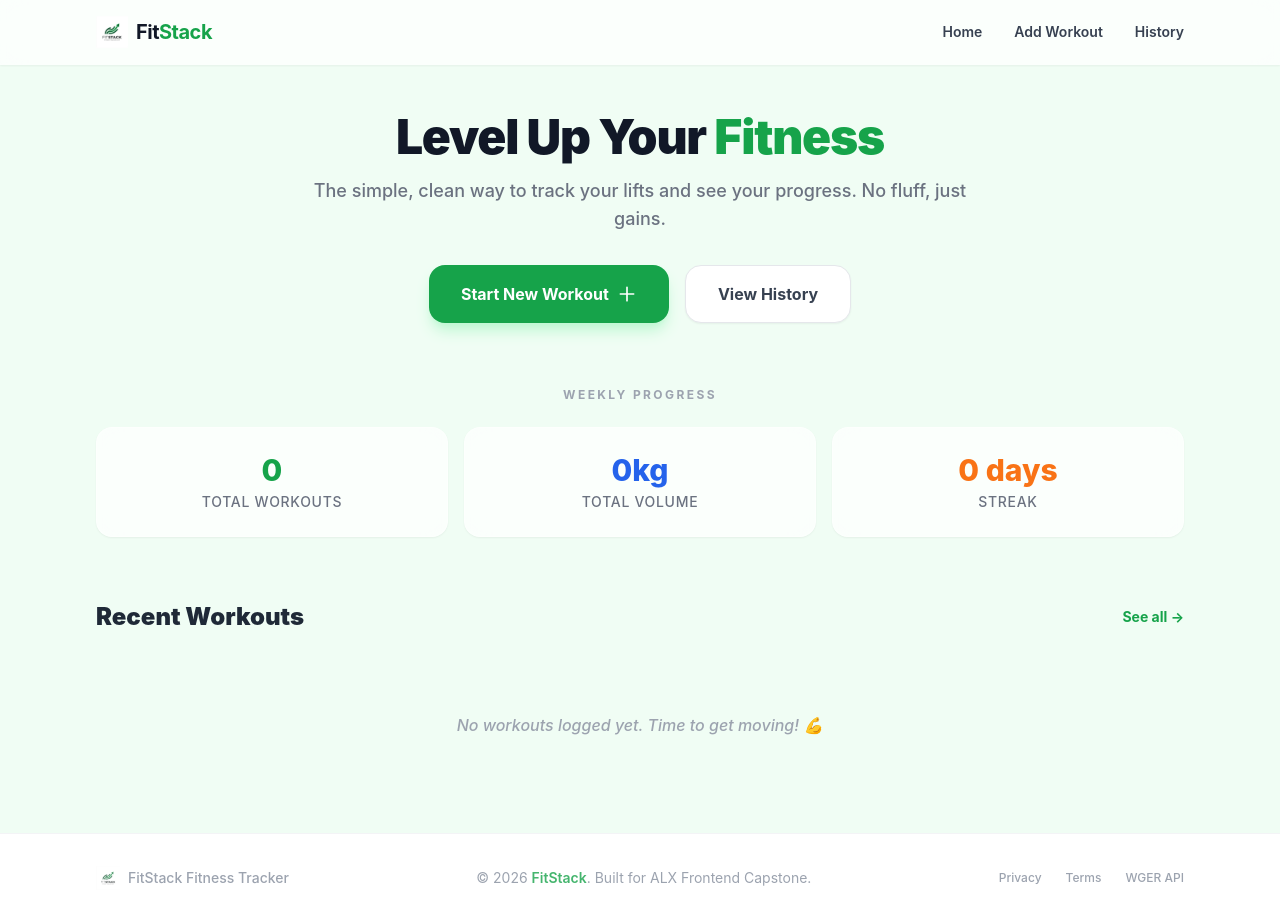
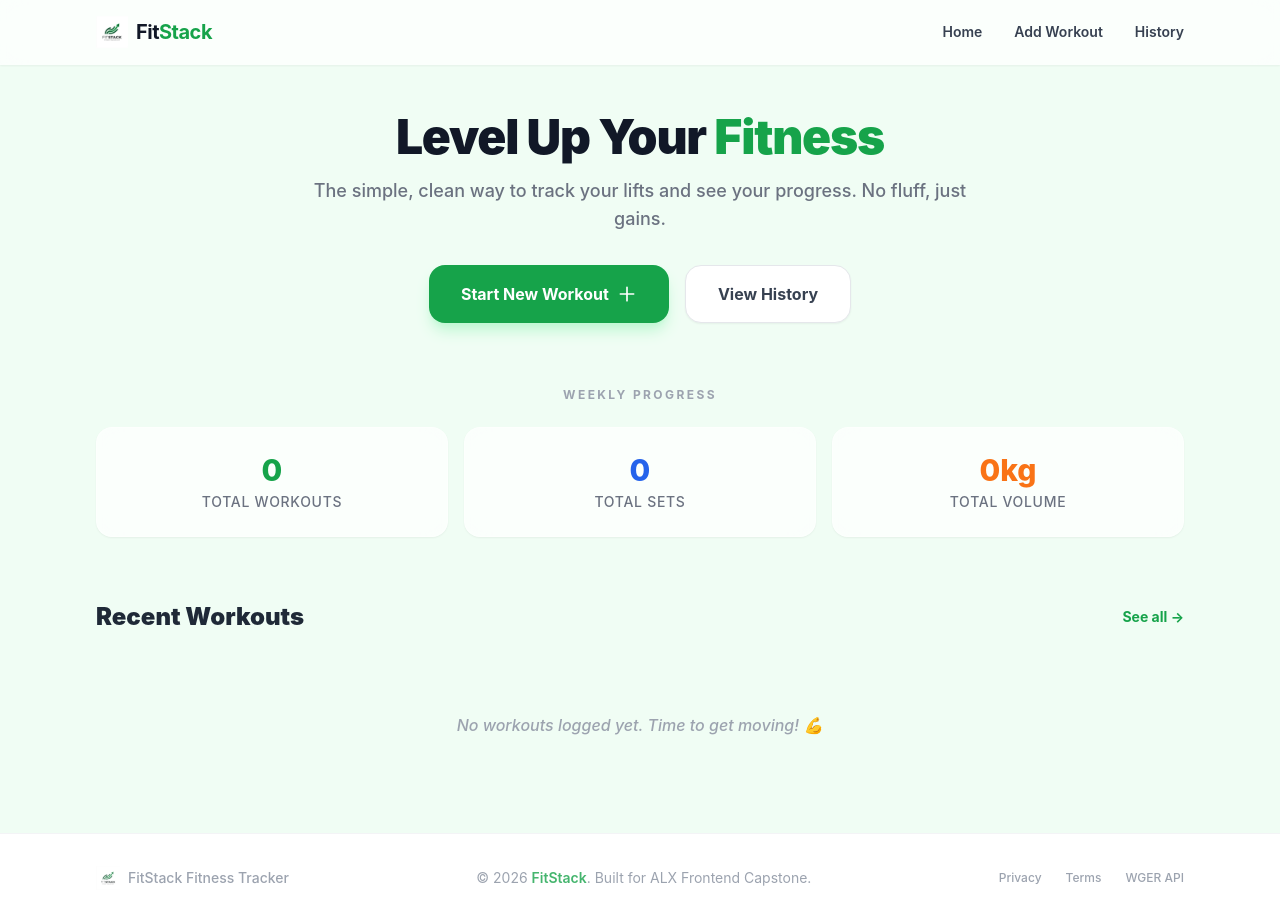
Before and after one commit to SamHez/fitstack, a React (Vite) app: page / in a window 1280 px wide. Built offline with nearby package versions, Linux system fonts and the light colour scheme.

Commit message:
add progress summary stats

```diff
--- a/src/components/ProgressSummary.jsx
+++ b/src/components/ProgressSummary.jsx
@@ -3,15 +3,13 @@
 function ProgressSummary({ workouts = [] }) {
     // Real stats calculation
     const totalWorkouts = workouts.length
-    const totalWeight = workouts.reduce((acc, curr) => acc + (curr.weight * curr.sets * curr.reps), 0)
-
-    // Simple streak calculation (mocked as constant for now, could be dynamic)
-    const streak = totalWorkouts > 0 ? "4 days" : "0 days"
+    const totalSets = workouts.reduce((acc, curr) => acc + (curr.sets || 0), 0)
+    const totalVolume = workouts.reduce((acc, curr) => acc + ((curr.weight || 0) * (curr.sets || 0) * (curr.reps || 0)), 0)
 
     const stats = [
         { label: 'Total Workouts', value: totalWorkouts, color: 'text-green-600' },
-        { label: 'Total Volume', value: `${Math.round(totalWeight)}kg`, color: 'text-blue-600' },
-        { label: 'Streak', value: streak, color: 'text-orange-500' },
+        { label: 'Total Sets', value: totalSets, color: 'text-blue-600' },
+        { label: 'Total Volume', value: `${Math.round(totalVolume).toLocaleString()}kg`, color: 'text-orange-500' },
     ]
 
     return (
```
